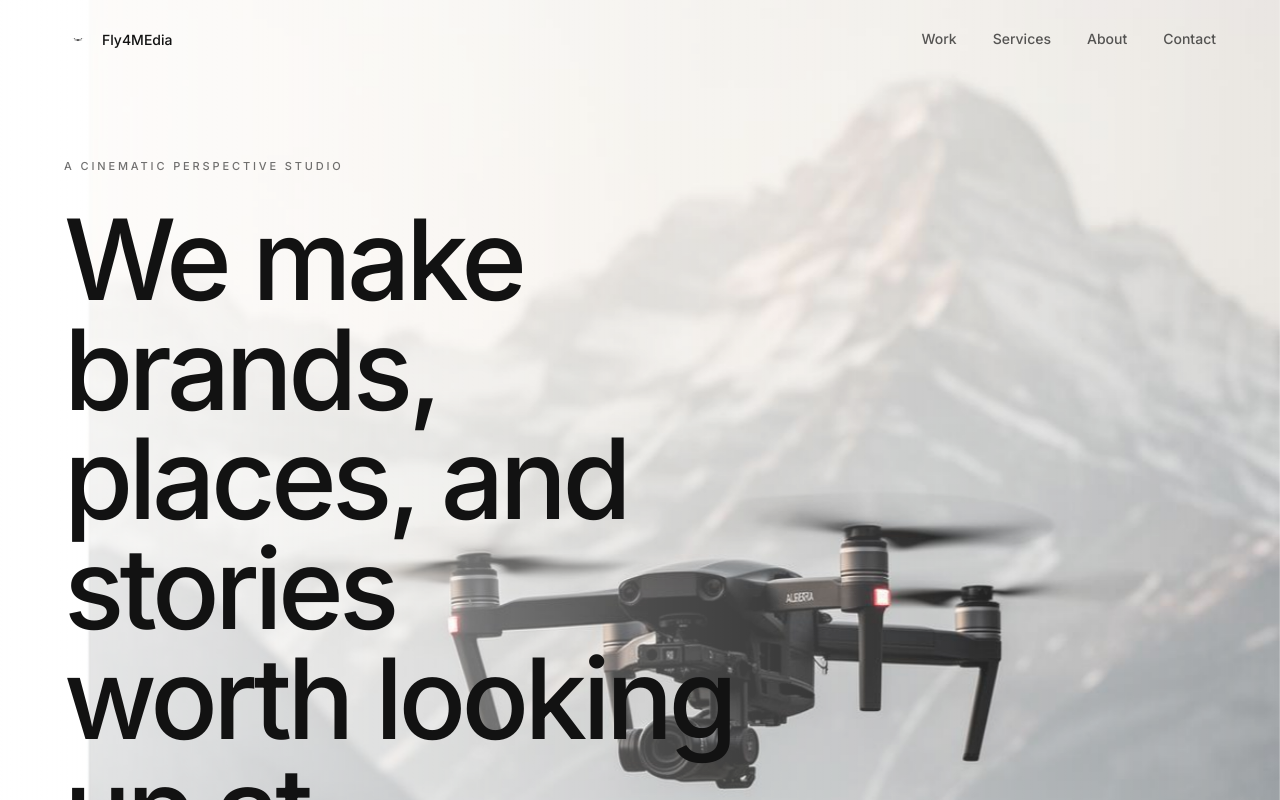
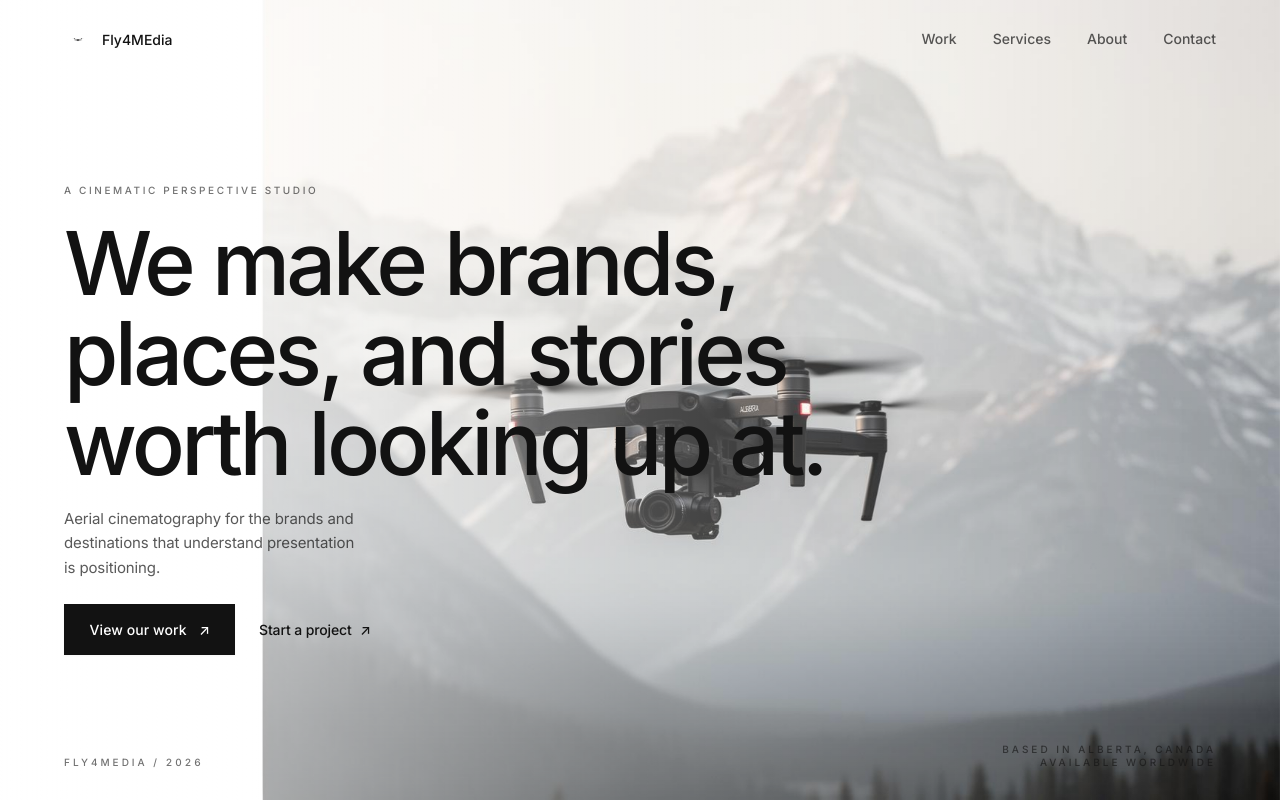
Before and after one commit to VeePo-Web/fly4me.ca, a React (Vite) app: page / in a window 1280 px wide. Shown: the top 800 px of the page. Built offline with nearby package versions, Linux system fonts and the light colour scheme; the HTML template or start-up script is replaced by a standard one.

Commit message:
Changes
Co-authored-by: VeePo-Web <238777171+VeePo-Web@users.noreply.github.com>

```diff
--- a/src/components/fly4media/Hero.tsx
+++ b/src/components/fly4media/Hero.tsx
@@ -10,7 +10,7 @@ export default function Hero({ onContact }: Props) {
   return (
     <section
       id="top"
-      className="relative min-h-[100dvh] w-full overflow-hidden bg-secondary"
+      className="relative w-full overflow-hidden bg-secondary h-[100svh] md:h-[100dvh] max-h-[100dvh]"
     >
       <HeroMedia
         image={hero}
@@ -27,12 +27,12 @@ export default function Hero({ onContact }: Props) {
         aria-hidden
       />
 
-      <div className="relative container-x pt-32 md:pt-40 pb-20 min-h-[100dvh] flex flex-col justify-between">
-        <div className="max-w-3xl animate-fade-up">
-          <p className="t-eyebrow text-foreground/60 mb-6 md:mb-8">
+      <div className="relative container-x h-full hero-pt hero-pb flex flex-col">
+        <div className="flex-1 min-h-0 flex flex-col justify-center max-w-3xl animate-fade-up">
+          <p className="hero-eyebrow t-eyebrow text-foreground/60 mb-4 md:mb-6">
             A cinematic perspective studio
           </p>
-          <h1 className="t-display-1 wrap-editorial text-foreground t-reveal-track">
+          <h1 className="hero-display wrap-editorial text-foreground t-reveal-track">
             We make brands,
             <br />
             places, and stories
@@ -40,12 +40,12 @@ export default function Hero({ onContact }: Props) {
             worth looking up at.
           </h1>
 
-          <p className="t-lede gap-lede max-w-md text-foreground/70 measure">
+          <p className="hero-lede hero-gap-lede max-w-md text-foreground/70 measure">
             Aerial cinematography for the brands and destinations that
             understand presentation is positioning.
           </p>
 
-          <div className="mt-10 flex items-center gap-6 flex-wrap">
+          <div className="hero-gap-cta flex items-center gap-6 flex-wrap">
             <LinkButton to="/work">View our work</LinkButton>
             <Button onClick={onContact} variant="ghost">
               Start a project
@@ -53,7 +53,7 @@ export default function Hero({ onContact }: Props) {
           </div>
         </div>
 
-        <div className="hidden md:flex items-end justify-between t-micro text-foreground/60">
+        <div className="hidden md:flex items-end justify-between t-micro text-foreground/60 shrink-0">
           <span>Fly4MEdia / 2026</span>
           <span className="text-right">
             Based in Alberta, Canada
```
